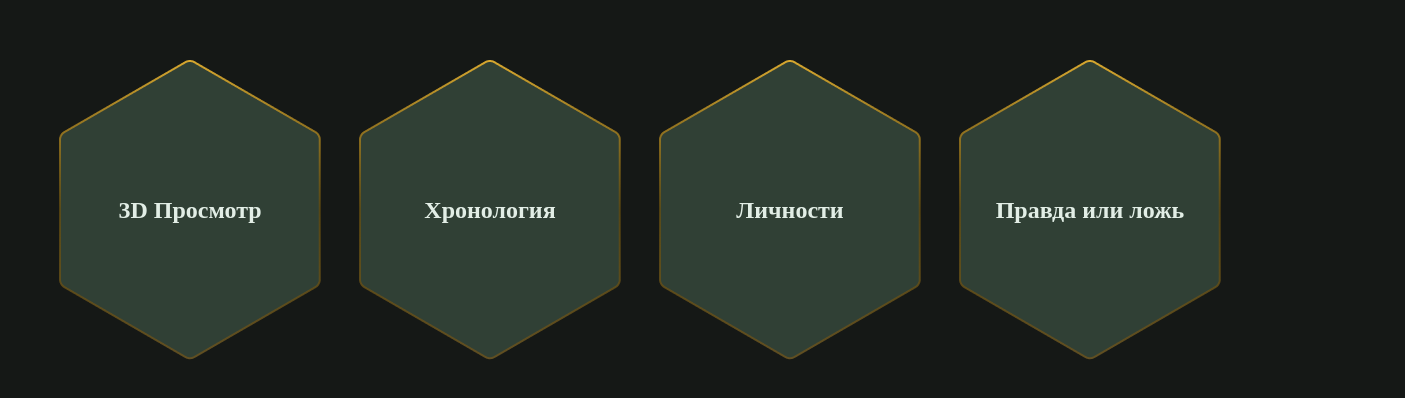
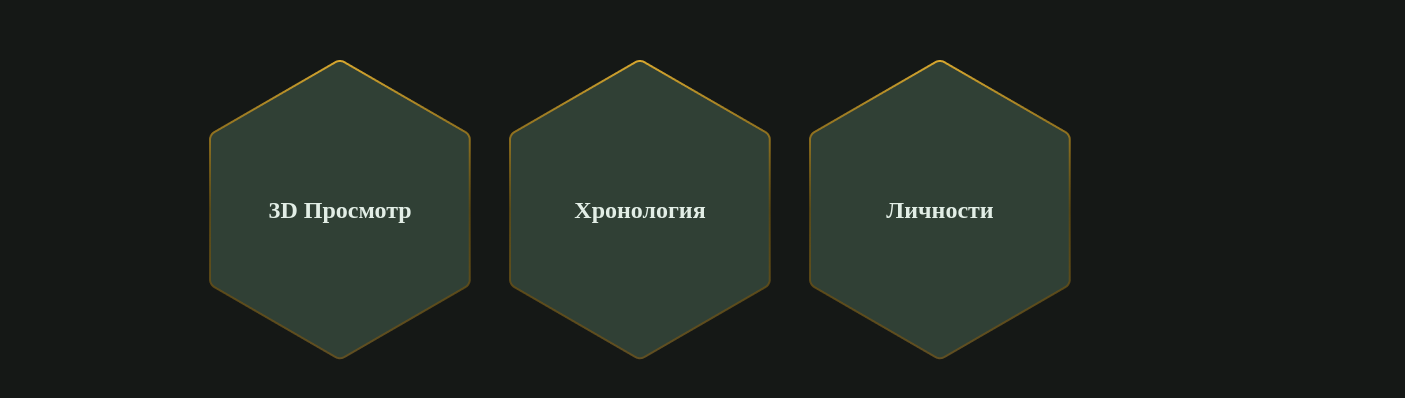
Before and after one commit to MatweyNazarenko/TechPatriot, a React (Vite) app: page / in a window 1280 px wide. Shown: the part 190-588 px from the top of the page, 1405 px wide, since content can reach past the window. Built offline with nearby package versions, Linux system fonts and the light colour scheme; a web font is replaced by a local one.

Commit message:
Hide Update

```diff
--- a/src/component/MainPage/Combs.jsx
+++ b/src/component/MainPage/Combs.jsx
@@ -8,7 +8,7 @@ const Combs = ()=>{
                 <Comb to="/view" titleBack="3D Просмотр" descBack="Интерактивные 3D-модели изобретений ВОВ и факты о них">3D Просмотр</Comb>
                 <Comb to="/timeline" titleBack="Хронология" descBack="Лента времени из ключевых открытий и разработок Второй Мировой войны">Хронология</Comb>
                 <Comb to="/persons" titleBack="Личности" descBack="Выдающиеся конструкторы, ученые и медики, чья работа сыграла важную роль в Великой Отечественной войне">Личности</Comb>
-                <Comb to="/statement" titleBack="Правда или ложь" descBack="">Правда или ложь</Comb>
+                {/*<Comb to="/statement" titleBack="Правда или ложь" descBack="">Правда или ложь</Comb>*/}
             </div>
         </div>
     )
```
